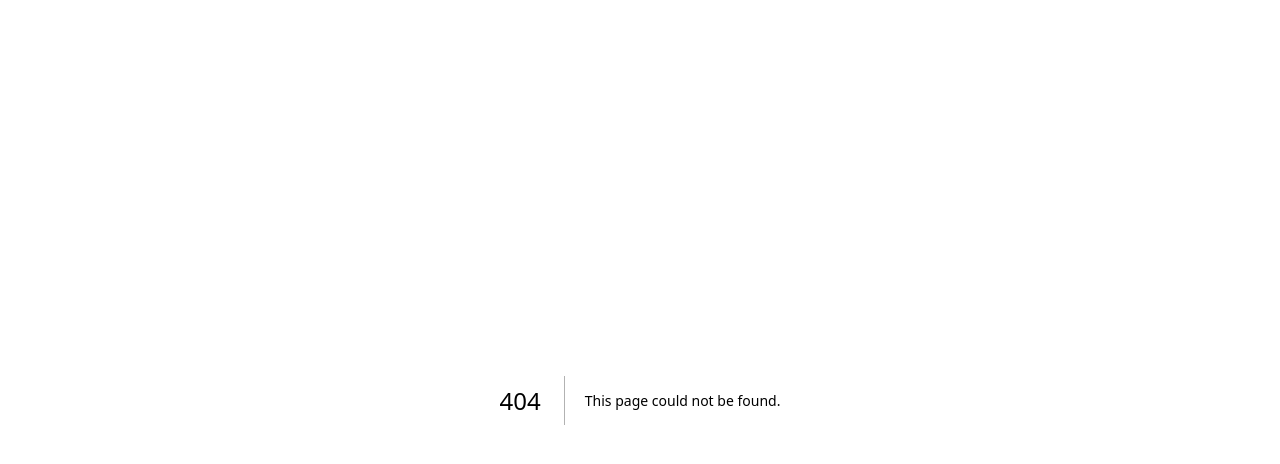
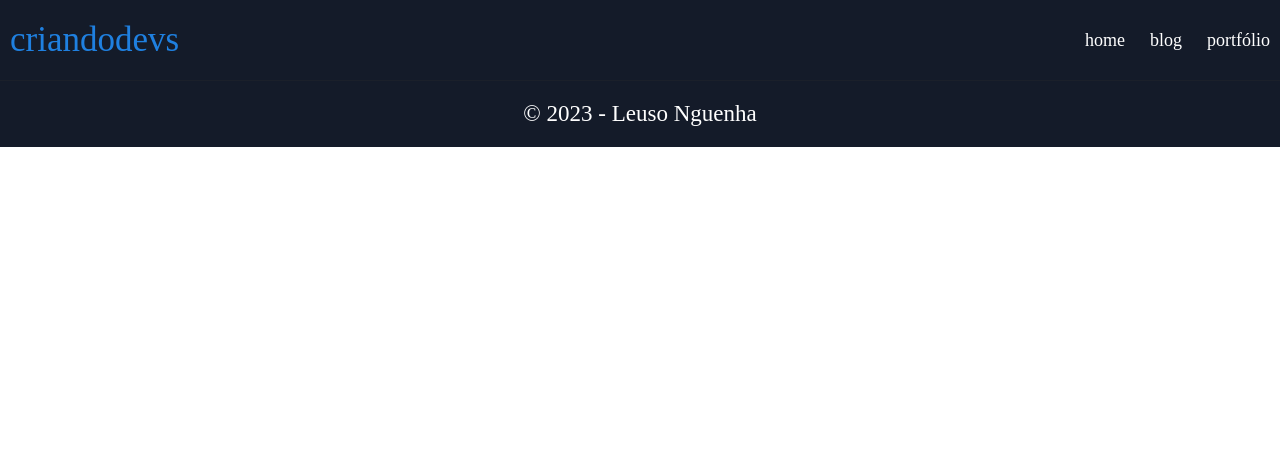
Before and after one commit to leusonguenha/Portfolio, a Next.js app: page /portfolio in a window 1280 px wide. Before the commit this address had no page. Shown: the top 464 px of the page. Built offline with nearby package versions, Linux system fonts and the light colour scheme.

Commit message:
trocando sobre para portfólio

```diff
--- /dev/null
+++ b/pages/portfolio.js
@@ -0,0 +1,20 @@
+import Head from "next/head";
+import Menu from "../components/Menu";
+import Footer from "../components/Footer";
+
+function Home() {
+  return (
+    <div>
+      <Head>
+        <meta charSet="UTF-8" />
+        <meta name="viewPort" content="inicial-scale=1.0, width=device-width" />
+        <meta title="Leuso - About" />
+      </Head>
+      <Menu />
+
+      <Footer />
+    </div>
+  );
+}
+
+export default Home;
```
